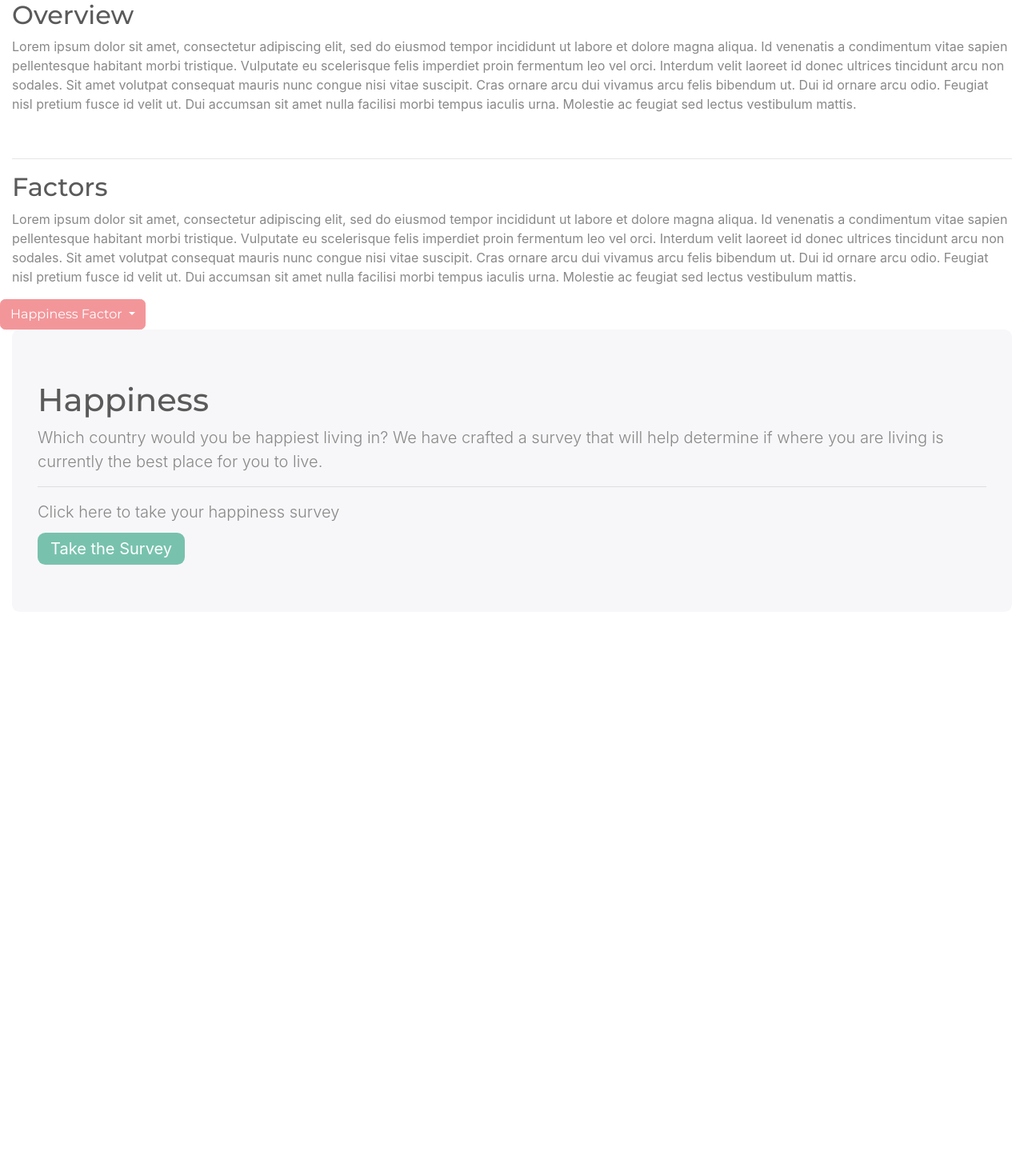
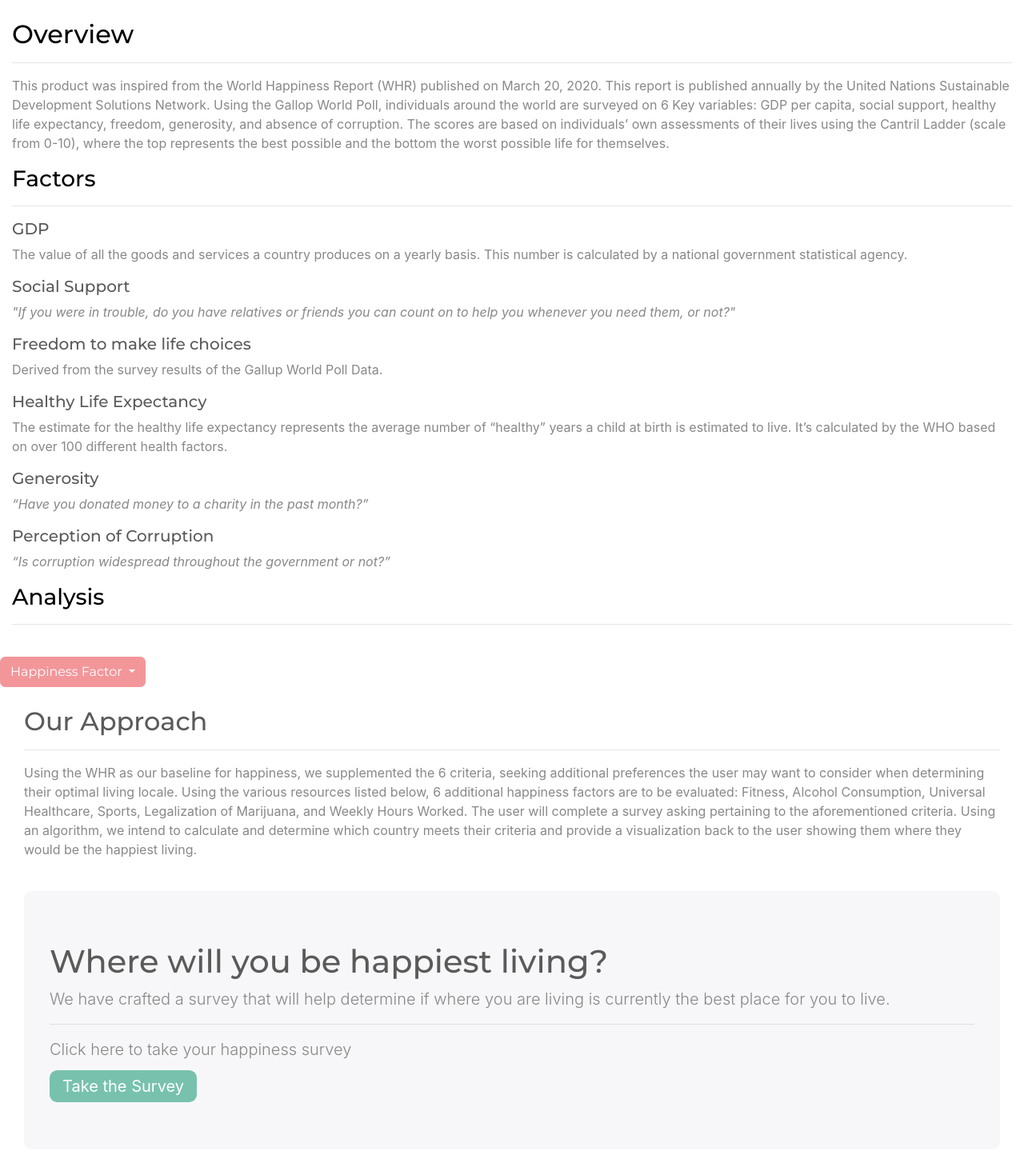
Before and after one commit to kaspromonti/Data_Condas_Project_2, a Flask app: page / in a window 1280 px wide. Shown: the part 56-1525 px from the top of the page at 80% size. Before the commit the page ends 762 px from the top, so only its background shows below. Run offline with Flask 2, Linux system fonts and the light colour scheme; data that the repository does not hold is empty; parts of the project's set-up code (start-up, migrations or seed data) failed here and were passed over; some libraries are stand-ins or nearby versions.

Commit message:
added verbiage

```diff
--- a/happinessApp/templates/index.html
+++ b/happinessApp/templates/index.html
@@ -3,16 +3,59 @@
 	<div class = "container-fluid">
 		<div class="row">
 			<div class="col-md-12">
-				<h2>Overview</h2>
-				<p>Lorem ipsum dolor sit amet, consectetur adipiscing elit, sed do eiusmod tempor incididunt ut labore et dolore magna aliqua. Id venenatis a condimentum vitae sapien pellentesque habitant morbi tristique. Vulputate eu scelerisque felis imperdiet proin fermentum leo vel orci. Interdum velit laoreet id donec ultrices tincidunt arcu non sodales. Sit amet volutpat consequat mauris nunc congue nisi vitae suscipit. Cras ornare arcu dui vivamus arcu felis bibendum ut. Dui id ornare arcu odio. Feugiat nisl pretium fusce id velit ut. Dui accumsan sit amet nulla facilisi morbi tempus iaculis urna. Molestie ac feugiat sed lectus vestibulum mattis.</p>
+				<br>
+				<h2 style="color:black;">Overview</h2><hr>
+				<p>This product was inspired from the World Happiness Report (WHR) published on March 20, 2020. This report is published annually by the United Nations Sustainable Development Solutions Network. Using the Gallop World Poll, individuals around the world are surveyed on 6 Key variables: GDP per capita, social support, healthy life expectancy, freedom, generosity, and absence of corruption. The scores are based on individuals’ own assessments of their lives using the Cantril Ladder (scale from 0-10), where the top represents the best possible and the bottom the worst possible life for themselves.</p>
 			</div>
-		</div><br><hr>
+		</div>
 		<div class="row">
 			<div class="col-md-12">
-				<h2>Factors</h2>
-				<p>Lorem ipsum dolor sit amet, consectetur adipiscing elit, sed do eiusmod tempor incididunt ut labore et dolore magna aliqua. Id venenatis a condimentum vitae sapien pellentesque habitant morbi tristique. Vulputate eu scelerisque felis imperdiet proin fermentum leo vel orci. Interdum velit laoreet id donec ultrices tincidunt arcu non sodales. Sit amet volutpat consequat mauris nunc congue nisi vitae suscipit. Cras ornare arcu dui vivamus arcu felis bibendum ut. Dui id ornare arcu odio. Feugiat nisl pretium fusce id velit ut. Dui accumsan sit amet nulla facilisi morbi tempus iaculis urna. Molestie ac feugiat sed lectus vestibulum mattis.</p>
+				<h3 style="color:black;">Factors</h3><hr>
 			</div>
 		</div>
+		<div class="row">
+			<div class="col-md-12">
+				<h5>GDP</h5>
+				<p>The value of all the goods and services a country produces on a yearly basis. This number is calculated by a national government statistical agency.</p>
+			</div>
+		</div>
+		<div class="row">
+		<div class="col-md-12">
+			<h5>Social Support</h5>
+			<p><i>"If you were in trouble, do you have relatives or friends you can count on to help you whenever you need them, or not?"</i></p>
+			</div>
+		</div>
+		<div class="row">
+			<div class="col-md-12">
+				<h5>Freedom to make life choices</h5>
+				<p>Derived from the survey results of the Gallup World Poll Data.</p>
+			</div>
+		</div>
+		<div class="row">
+			<div class="col-md-12">
+			<h5>Healthy Life Expectancy</h5>
+			<p>The estimate for the healthy life expectancy represents the average number of “healthy” years a child at birth is estimated to live. It’s calculated by the WHO based on over 100 different health factors.</p>
+		</div>
+		</div>
+		<div class="row">
+			<div class="col-md-12">
+			<h5>Generosity</h5>
+			<p><i>“Have you donated money to a charity in the past month?”</i></p>
+		</div>
+		</div>
+		<div class="row">
+			<div class="col-md-12">
+			<h5>Perception of Corruption</h5>
+			<p><i>“Is corruption widespread throughout the government or not?”</i></p>
+		</div>
+		</div>
+		<div class="row">
+			<div class="col-md-12">
+			<h3 style="color:black;">Analysis</h3><hr>
+		</div>
+
+	</div>
+		<br>
 		<div class="row">
 			<div class="btn-group">
                 <button type="button" class="btn btn-secondary dropdown-toggle" href="#" role="button" id="happinessfactor" data-toggle="dropdown" aria-haspopup="true" aria-expanded="false">
@@ -38,9 +81,18 @@
 				<div id="line"></div>
 			</div>
 		</div>
+		<div class = "container-fluid">
+			<div class="row">
+				<div class="col-md-12">
+					<br>
+					<h2>Our Approach</h2><hr>
+					<p>Using the WHR as our baseline for happiness, we supplemented the 6 criteria, seeking additional preferences the user may want to consider when determining their optimal living locale. Using the various resources listed below, 6 additional happiness factors are to be evaluated: Fitness, Alcohol Consumption, Universal Healthcare, Sports, Legalization of Marijuana, and Weekly Hours Worked. The user will complete a survey asking pertaining to the aforementioned criteria. Using an algorithm, we intend to calculate and determine which country meets their criteria and provide a visualization back to the user showing them where they would be the happiest living.</p>
+				</div>
+			</div>
+	<br>
 		<div class="jumbotron" id="jumbo">
-					<h1>Happiness</h1>
-					<p class="lead">Which country would you be happiest living in? We have crafted a survey that will help determine if where you are living is currently the best place for you to live. </p><hr>
+					<h1>Where will you be happiest living?</h1>
+					<p class="lead">We have crafted a survey that will help determine if where you are living is currently the best place for you to live. </p><hr>
 					<p class="lead">Click here to take your happiness survey</p>
 					<a class="btn- btn-primary btn-lg" href="{{ url_for('survey') }}" role="button">Take the Survey</a>
 				</div>
```
